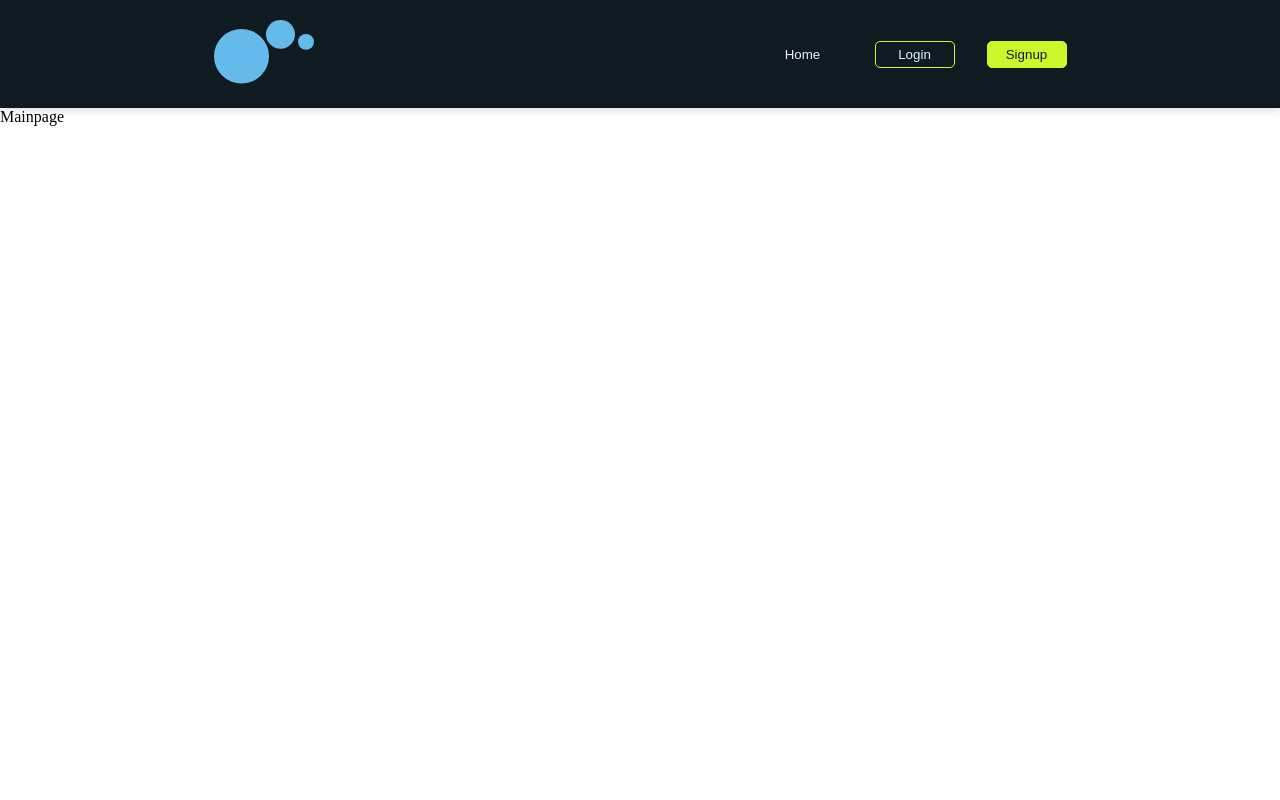
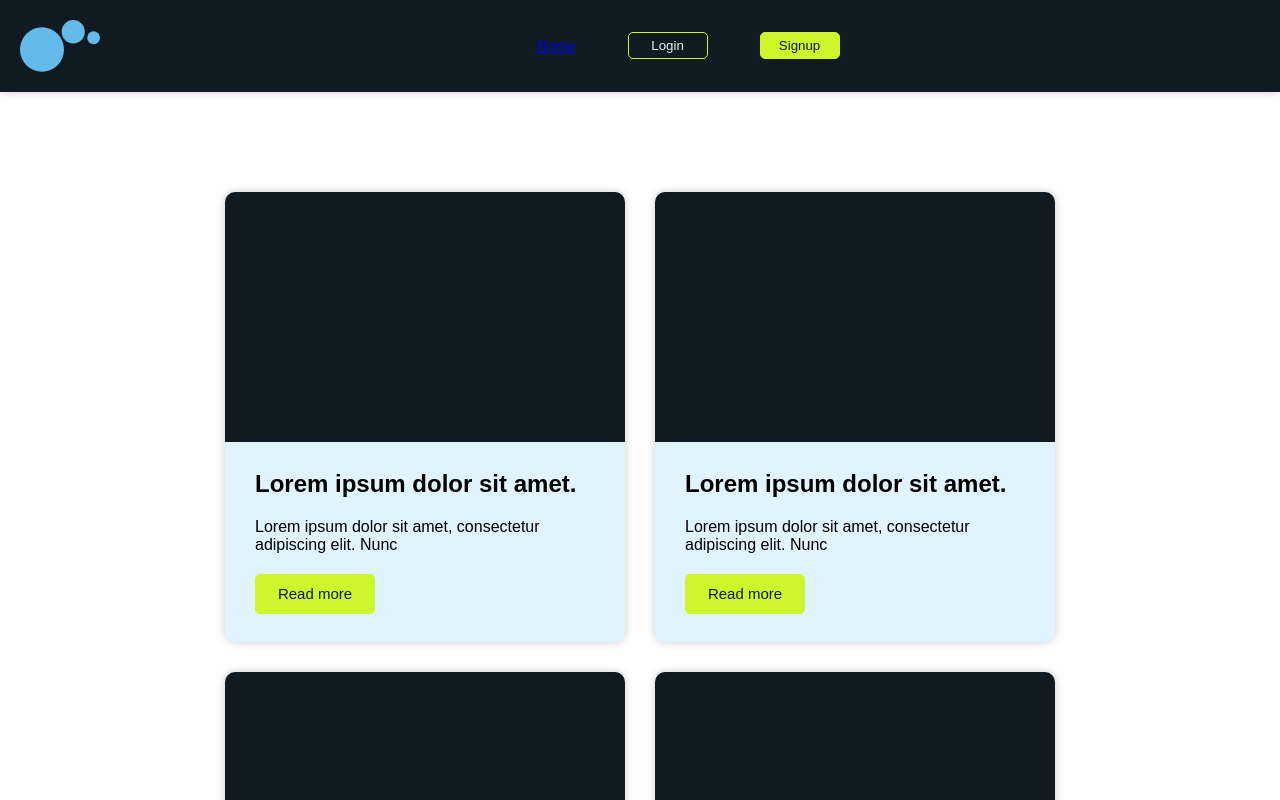
Before and after one commit to requiemcreatif/the-impostor-v1, a React (Create React App) app: page /mainpage in a window 1280 px wide. Shown: the top 800 px of the page. Built offline with nearby package versions, Linux system fonts and the light colour scheme; no server answers; a web font is replaced by a local one.

Commit message:
main content for logged users done

```diff
--- a/src/App.css
+++ b/src/App.css
@@ -30,7 +30,7 @@ html {
 }
 
 .impostr-logo {
-    width: 100px
+    width: 80px
 }
 
 
--- a/src/App.js
+++ b/src/App.js
@@ -19,7 +19,6 @@ function App() {
       <Navbar/>
       <Routes>
         <Route path="/" element={<Home/>}/>
-
         <Route path="/login" element={<Login/>}/>
         <Route path="/signup" element={<Signup/>}/>
         <Route path="/mainpage" element={<Mainpage/>}/>
--- /dev/null
+++ b/src/components/Card.js
@@ -0,0 +1,74 @@
+import styled from "styled-components";
+
+const CardStyle = styled.div`
+    background: #E0F4FF;
+    width: 40rem;
+    height: 45rem;
+    border-radius: 10px;
+    box-shadow: 0 0 10px 0 rgba(0, 0, 0, 0.2);
+    display: flex;
+    flex-direction: column;
+    justify-content: center;
+    align-items: center;
+    gap: 2rem;
+    position: relative;
+
+
+    `
+    const Btn2 = styled.button`
+    width: 12rem;
+    height: 4rem;
+    font-size: 1.5rem;
+    padding: 0.5rem 1rem;
+    border: solid 1px #CDF72B;
+    border-radius: 0.5rem;
+    background: #CDF72B;
+    color: #101B21;
+    font-weight: 300;
+    cursor: pointer;
+    &:hover {
+        background: transparent;
+        border: solid 1px #101B21;
+        color: #101B21;
+    }`
+
+const Title = styled.div`
+    padding: 25rem 3rem 0 3rem;
+    display: flex;
+    flex-direction: column;
+    justify-content: center;
+    align-items: left;
+    gap: 2rem;
+
+`
+const CardHeader = styled.div`
+    background: #101B21;
+    width: 100%;
+    height: 25rem;
+    border-radius: 10px 10px 0 0;
+    display: flex;
+    justify-content: center;
+    align-items: center;
+    gap: 2rem;
+    position: absolute ;
+    top: 0;
+
+`
+
+const Card = () => {
+  return (
+    <CardStyle>
+      <CardHeader>
+      </CardHeader>
+      <Title>
+        <h2>Lorem ipsum dolor sit amet.</h2>
+        <p>
+          Lorem ipsum dolor sit amet, consectetur adipiscing elit. Nunc
+        </p>
+        <Btn2>Read more</Btn2>
+      </Title>
+    </CardStyle>
+  )
+}
+
+export default Card
--- a/src/components/Footer.js
+++ b/src/components/Footer.js
@@ -11,6 +11,8 @@ const Btn = styled.button`
     color: #053651;
     font-weight: 300;
     cursor: pointer;
+
+
     &:hover {
         background: transparent;
         color: #E0F4FF;
@@ -20,16 +22,26 @@ const Btn = styled.button`
 const FormContainer = styled.div`
     background: #64BBEB;
     padding: 6rem 1rem;
-    width: 1250px;
+    flex-direction: column;
     display: flex;
     justify-content: center;
     align-items: center;
     gap: 5rem;
     color: #E0F4FF;
 
-    @media (max-width: 768px) {
-        flex-direction: column;
+    p {
+        font-size: 1.5rem;
+        font-weight: 300;
+        padding: 0 2rem;
+    }
+
+    /* desktop media */
+    @media (min-width: 768px) {
+
+        flex-direction: row;
         gap: 2rem;
+        align-items: center;
+        width: 1250px;
     }
 
 `
@@ -39,6 +51,7 @@ const Wrapper = styled.div`
     display: flex;
     flex-direction: column;
     justify-content: center;
+    align-items: center;
     color: #E0F4FF;
     gap: 2rem;
 
@@ -50,6 +63,19 @@ const Wrapper = styled.div`
      form {
             display: flex;
             gap: 1rem;
+            flex-direction: row;
+            align-items: center;
+
+            /* MOBILE VERSION */
+            @media (max-width: 768px) {
+                gap: 2rem;
+                flex-direction: column;
+
+                button {
+                    width: 100%;
+                }
+
+            }
             input {
                 border: #E0F4FF solid 1px;
                 border-radius: 0.5rem;
@@ -63,7 +89,7 @@ const Wrapper = styled.div`
             color: #E0F4FF;
             opacity: 1;
         }
-        }`
+    }`
 
 const Footer = () => {
 
--- a/src/components/Header.js
+++ b/src/components/Header.js
@@ -7,7 +7,7 @@ const HeaderStyled = styled.section`
     padding: 2rem 0;
     display: flex;
     flex-direction: column;
-    gap: 2rem;
+    gap: 4rem;
     justify-content: left;
     align-items: left;
     height: auto;
@@ -23,23 +23,6 @@ const HeaderStyled = styled.section`
         font-weight: 600;
     }
 `
-const Btn = styled.button`
-    margin-top: 2rem;
-    width: 12rem;
-    height: 3.5rem;
-    padding: 0.5rem 1rem;
-    border: solid 1px #053651;
-    border-radius: 0.5rem;
-    background: #CDF72B;
-    color: #053651;
-    font-weight: 300;
-    cursor: pointer;
-    &:hover {
-        background: transparent;
-        color: #E0F4FF;
-        border: #CDF72B solid 1px;
-}`
-
 const WrapperContainer = styled.div`
     @media (min-width: 768px) {
         max-width: 900px;
@@ -47,7 +30,9 @@ const WrapperContainer = styled.div`
     }
     `
 const Btn2 = styled.button`
-width: 8rem;
+width: 15rem;
+height: 4rem;
+font-size: 1.8rem;
 padding: 0.5rem 1rem;
 border: solid 1px #CDF72B;
 border-radius: 0.5rem;
--- a/src/components/Navbar.js
+++ b/src/components/Navbar.js
@@ -10,12 +10,15 @@ const Nav = styled.nav`
     display: flex;
     justify-content: space-between;
     align-items: center;
-    padding: 2rem 1rem;
-    gap: 1rem;
+    //flex-direction: column;
+    color: #E0F4FF;
+    padding: 2rem 2rem;
+    //gap: 1rem;
     background: #101B21;
     box-shadow: 0 0 1rem #ccc;
     ul {
         display: flex;
+        gap: 2rem;
         list-style: none;
 }
 `
@@ -73,18 +76,27 @@ const Navbar = () => {
 
   return (
     <Nav className="navbar">
-        {/* <img src={ logo} alt="logo impostr" className="impostr-logo" /> */}
+        <img src={ logo} alt="logo impostr" className="impostr-logo" />
         {/* <h1>IMPOSTR</h1> */}
-        <ul>
+        {/* <ul>
             <li>
                 <img src={ logo} alt="logo impostr" className="impostr-logo" />
-                {/* <h1>IMPOSTR</h1> */}
+
             </li>
-        </ul>
+        </ul> */}
+
         <ul>
+            {/* <li>
+                <img src={ logo} alt="logo impostr" className="impostr-logo" />
+            </li> */}
             <li>
-                <Link to="/"><BtnMenu>Home</BtnMenu></Link>
+                <Link to="/">Home</Link>
             </li>
+            {user && (
+                <li>
+                <Link to="/mainpage">Back</Link>
+                </li>
+            )}
 
             {!user && (
                 <>
@@ -100,6 +112,7 @@ const Navbar = () => {
 
             )}
         </ul>
+
     </Nav>
   )
 }
--- a/src/pages/Mainpage.js
+++ b/src/pages/Mainpage.js
@@ -1,8 +1,28 @@
+import Card from "../components/Card"
+import styled from "styled-components"
+
+const CardContainer = styled.div`
+    margin: 5rem auto;
+    max-width: 1250px; ;
+    display: flex;
+    flex-direction: row;
+    flex-wrap: wrap;
+    justify-content: center;
+    gap: 3rem;
+    padding: 5rem;
+    `
+
 
 
 const Mainpage = () => {
   return (
-    <div>Mainpage</div>
+    <CardContainer>
+      <Card/>
+      <Card/>
+      <Card/>
+      <Card/>
+    </CardContainer>
+
   )
 }
 
```
